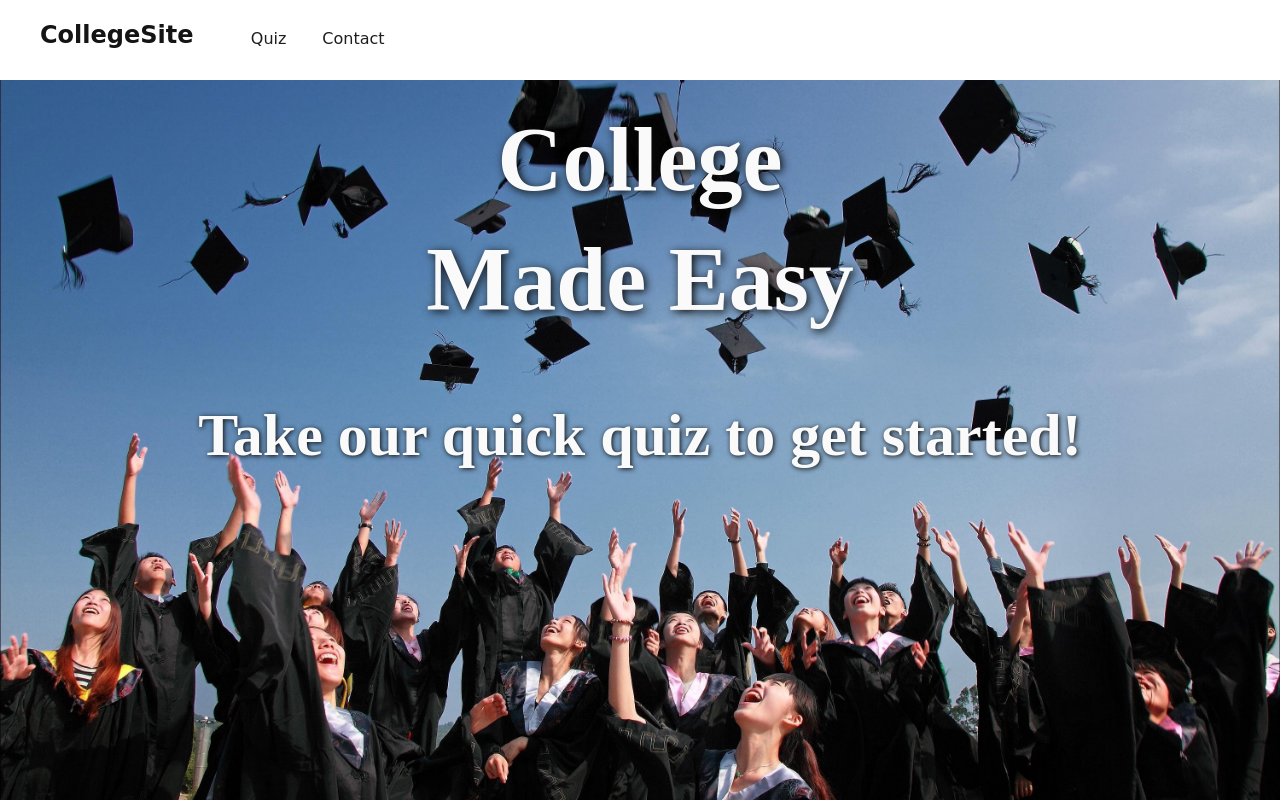
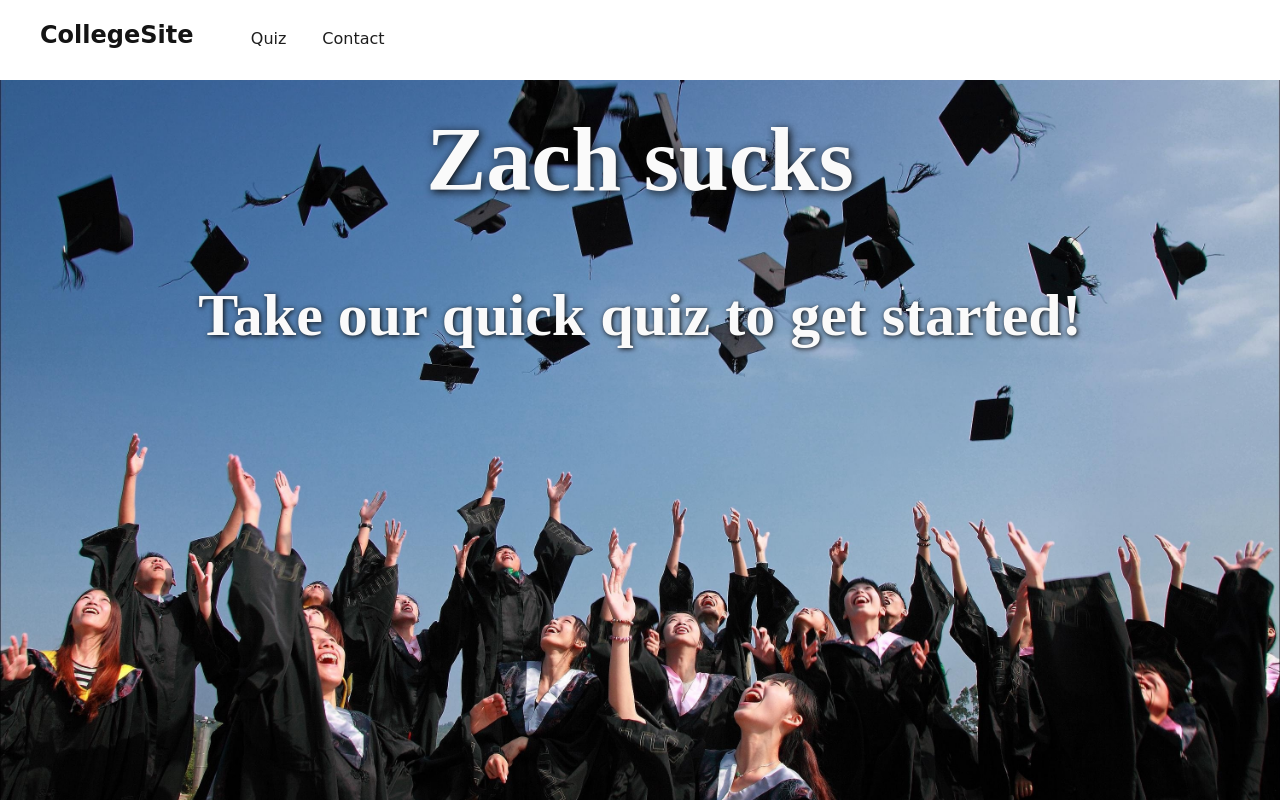
Before and after one commit to JaySchall/CollegeWebsite, a plain HTML site: page index.html in a window 1280 px wide. Shown: the top 802 px of the page. Drawn offline with Linux system fonts and the light colour scheme; a web font is replaced by a local one.

Commit message:
Update index.html

```diff
--- a/index.html
+++ b/index.html
@@ -20,7 +20,7 @@
     </header>
     <main>
       <section class="banner">
-        <h2>College <br>Made Easy</h2>
+        <h2>Zach sucks</h2>
         <h1>Take our quick quiz to get started!</h1>
 
       </section>
```
